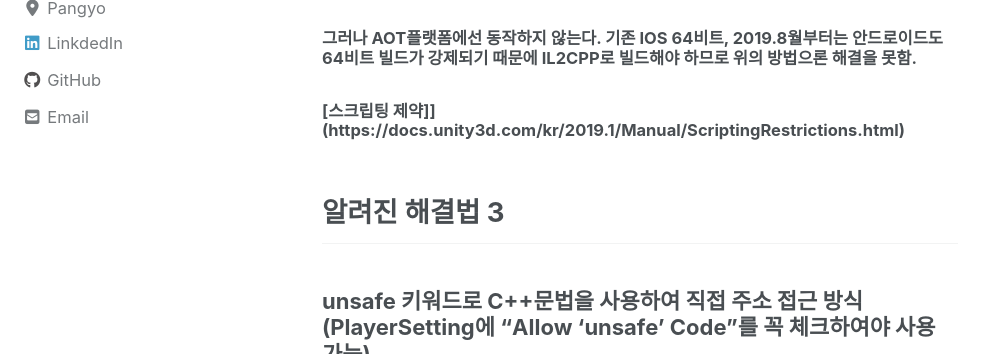
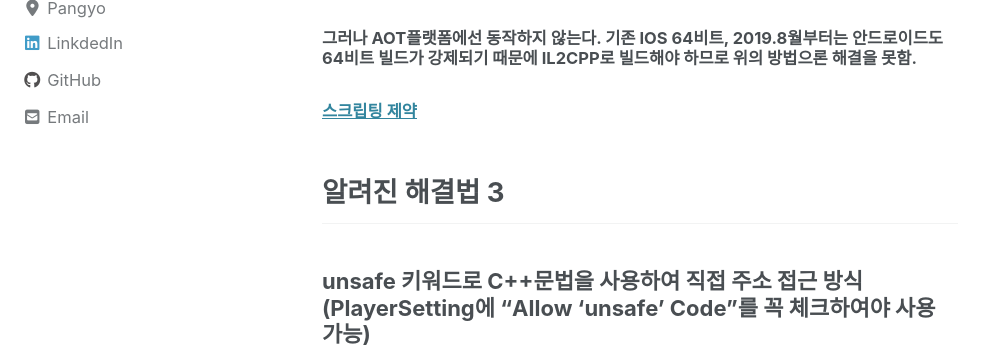
Before and after one commit to sunghwanpark/sunghwanpark.github.io, a Jekyll site: the page built from _posts/Unity/2019-08-10-20.md, in a window 1280 px wide and 900 px high, scrolled down 821 px, cut to the strip 159-513 px from the top of the window. Shown: the whole strip, without its empty margins (0-997 px from the left). Built offline with Jekyll 4.4.1, drawn with Linux system fonts in a browser that asks for light colours; cached includes are drawn as plain includes; nearby versions of some CDN libraries.

Commit message:
Update 2019-08-10-20.md

```diff
--- a/_posts/Unity/2019-08-10-20.md
+++ b/_posts/Unity/2019-08-10-20.md
@@ -16,7 +16,7 @@ tags: [Unity]
 {%gist sunghwanpark/d1a4376b8ef12e79165b8a245d30723f %}
 
 #### 그러나 AOT플랫폼에선 동작하지 않는다. 기존 IOS 64비트, 2019.8월부터는 안드로이드도 64비트 빌드가 강제되기 때문에 IL2CPP로 빌드해야 하므로 위의 방법으론 해결을 못함.
-#### [스크립팅 제약]](https://docs.unity3d.com/kr/2019.1/Manual/ScriptingRestrictions.html)
+#### [스크립팅 제약](https://docs.unity3d.com/kr/2019.1/Manual/ScriptingRestrictions.html)
 
 ## 알려진 해결법 3
 ### unsafe 키워드로 C++문법을 사용하여 직접 주소 접근 방식(PlayerSetting에 "Allow 'unsafe' Code"를 꼭 체크하여야 사용 가능)
```
